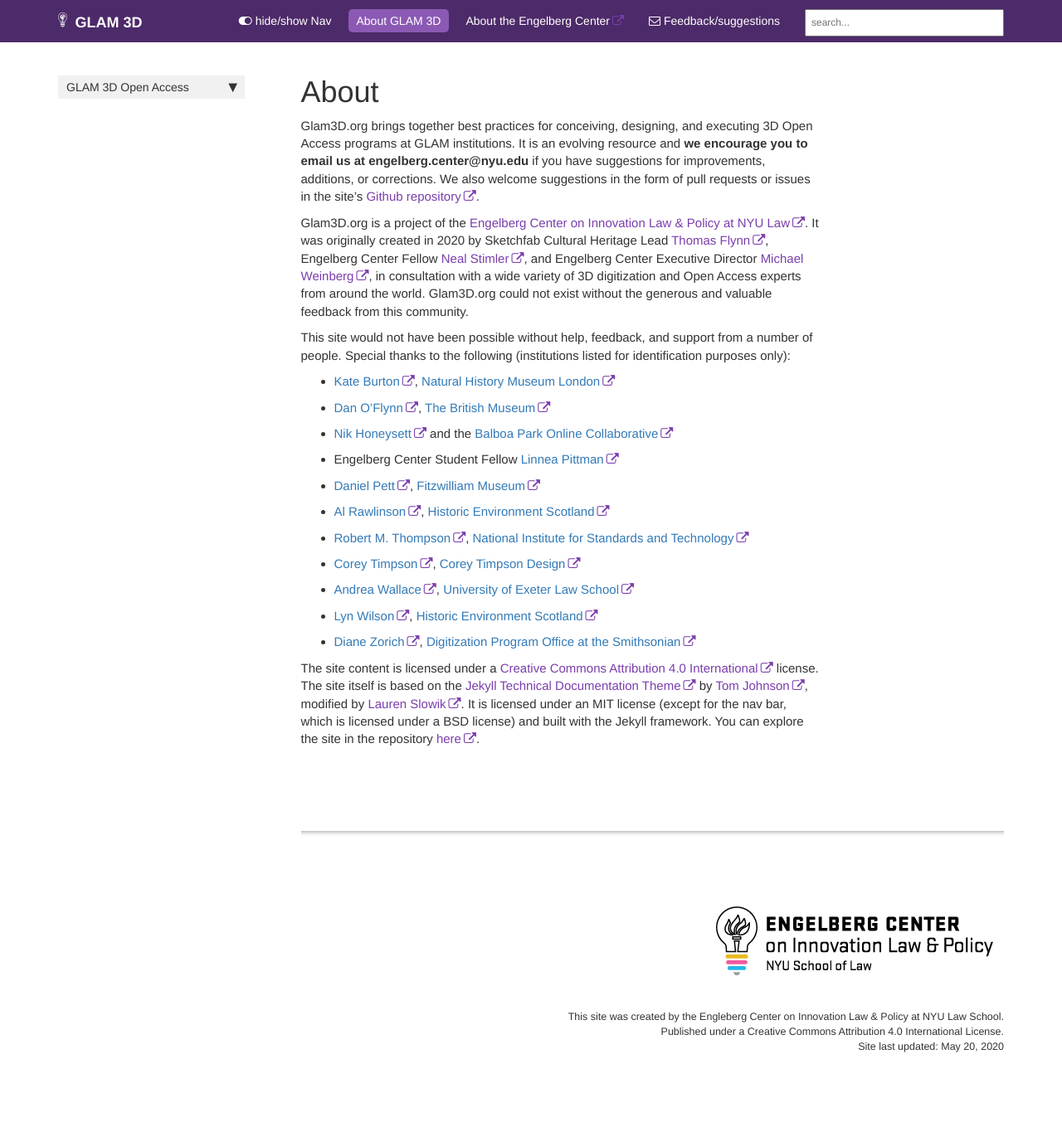
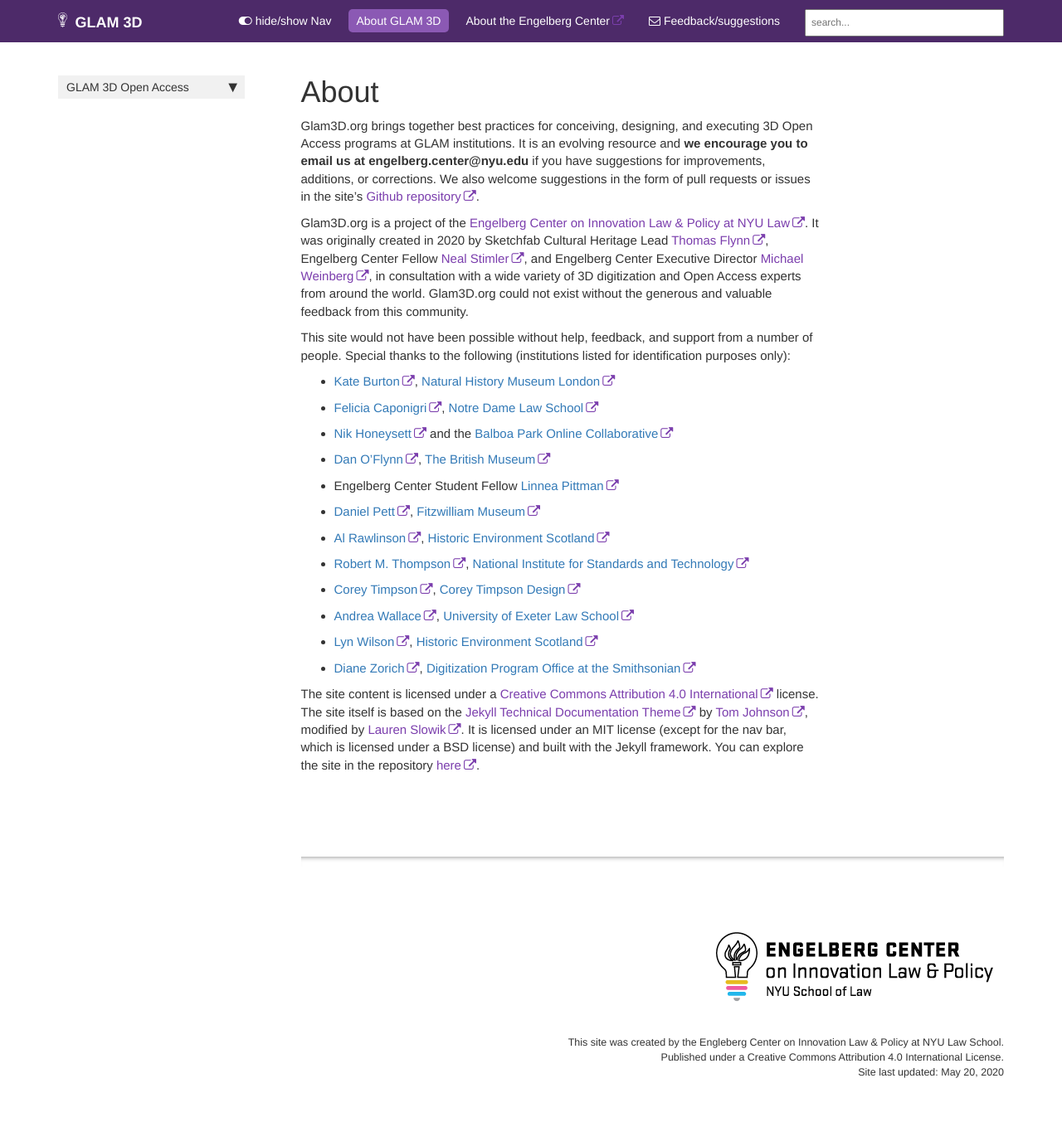
Before and after one commit to NYUEngelberg/NYUEngelberg.github.io, a Jekyll site: the page built from pages/About/about.md, in a window 1280 px wide. Shown: the whole page at 83% size. Built offline with Jekyll 4.4.1, drawn with Linux system fonts in a browser that asks for light colours; comment, search, counter and statistics services are not loaded; before the commit the page ends 1321 px from its top, so only the background shows below that.

Commit message:
update about

```diff
--- a/pages/About/about.md
+++ b/pages/About/about.md
@@ -14,8 +14,9 @@ Glam3D.org is a project of the [Engelberg Center on Innovation Law & Policy at N
 This site would not have been possible without help, feedback, and support from a number of people.  Special thanks to the following (institutions listed for identification purposes only):
 
 * [Kate Burton](https://www.linkedin.com/in/kate-burton-8684985a/), [Natural History Museum London](https://www.nhm.ac.uk/)
+* [Felicia Caponigri](https://twitter.com/fashionbyf), [Notre Dame Law School](https://law.nd.edu/)
+* [Nik Honeysett](https://twitter.com/nhoneysett) and the [Balboa Park Online Collaborative](https://www.bpoc.org/)
 * [Dan O'Flynn](https://twitter.com/danoflynn), [The British Museum](https://www.britishmuseum.org/)
-* [Nik Honeysett](https://twitter.com/nhoneysett) and the [Balboa Park Online Collaborative](https://www.bpoc.org/)
 * Engelberg Center Student Fellow [Linnea Pittman](https://www.law.nyu.edu/centers/engelberg/team/pittman)
 * [Daniel Pett](https://twitter.com/DEJPett), [Fitzwilliam Museum](https://www.fitzmuseum.cam.ac.uk/)
 * [Al Rawlinson](https://twitter.com/alrawli), [Historic Environment Scotland](https://www.historicenvironment.scot/)
```
